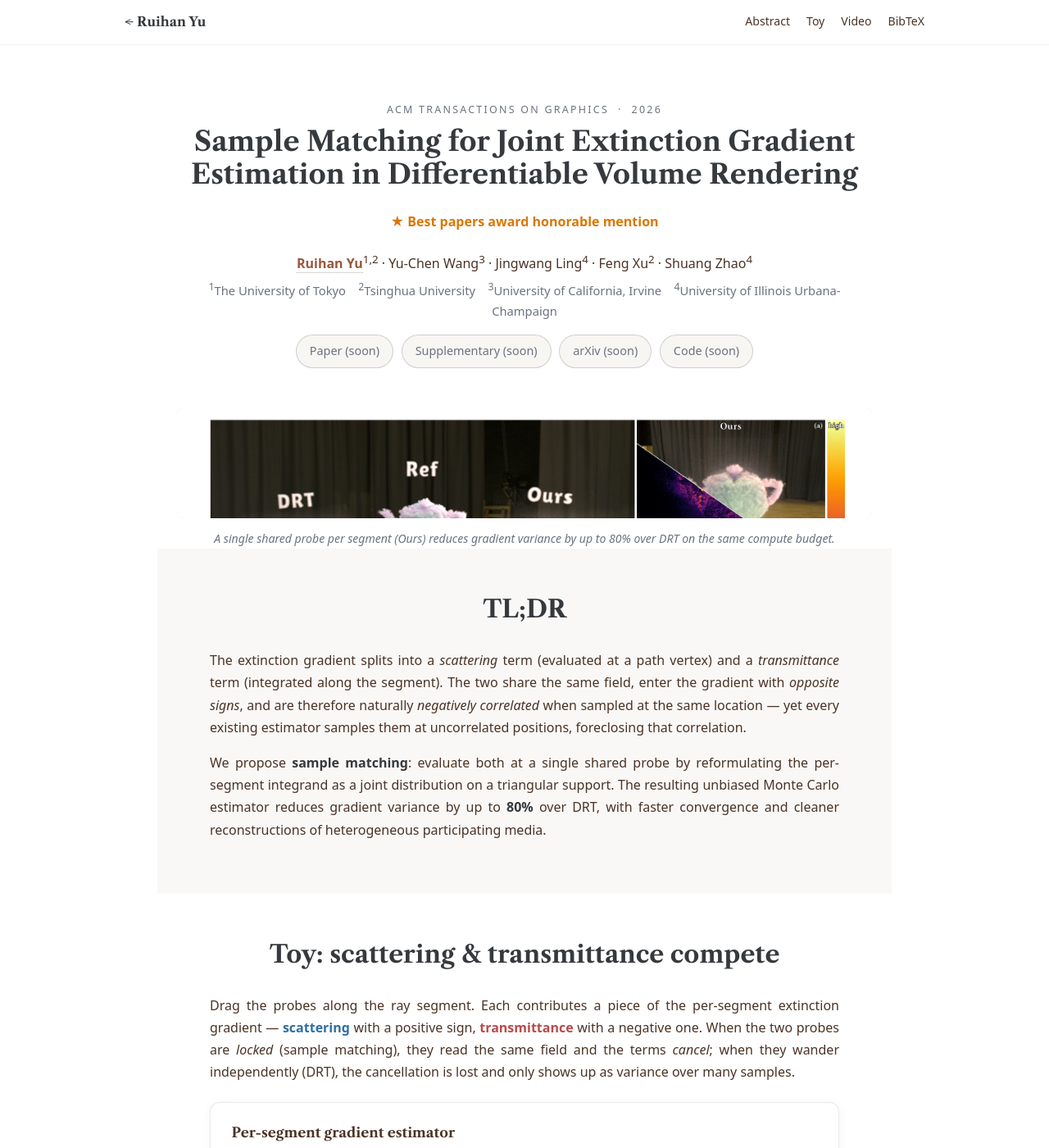
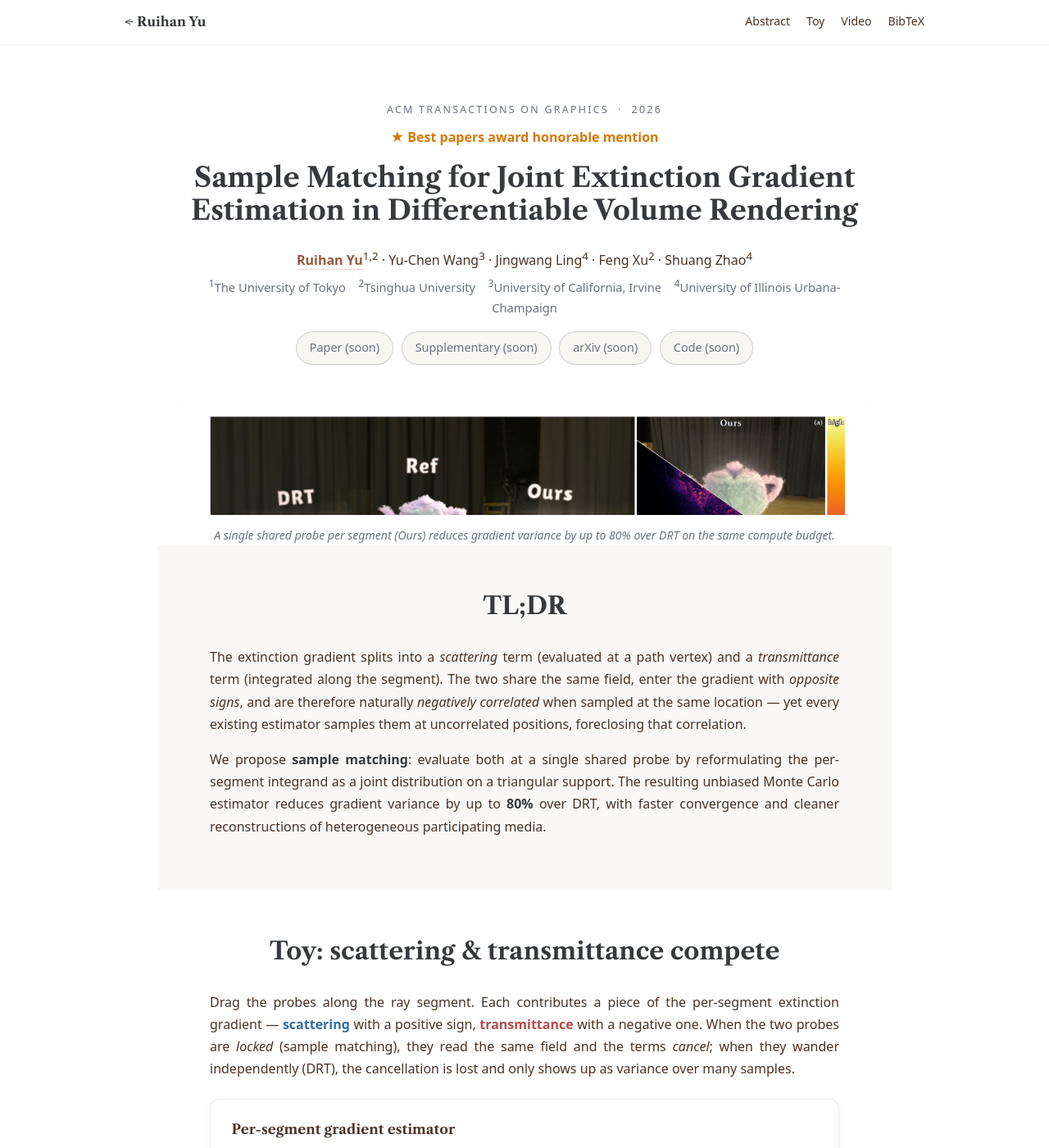
Before and after one commit to AuroraRyan0301/AuroraRyan0301.github.io, a Jekyll site: the page built from samplematching/index.html, in a window 1280 px wide and 1400 px high. Shown: the whole window at 82% size. Built offline with Jekyll 4.4.1, drawn with Linux system fonts in a browser that asks for light colours.

Commit message:
SM hero: move award badge above the title
Order is now venue eyebrow -> award -> title -> authors -> affiliations.
Adjust .award margins to sit comfortably between the eyebrow and the H1.

```diff
--- a/assets/css/project.scss
+++ b/assets/css/project.scss
@@ -121,7 +121,7 @@ section.sect--frag-inner {
 /* ---- Best-paper award (plain orange, bold, no frame) ------------------ */
 
 .award {
-  margin: 0 0 1.3rem;
+  margin: 0.15rem 0 0.9rem;
   font-size: 1rem;
   font-weight: 700;
   color: #d97706;
--- a/samplematching/index.html
+++ b/samplematching/index.html
@@ -110,11 +110,11 @@ sitemap: false
 
     <section class="hero">
       <p class="eyebrow">ACM Transactions on Graphics &nbsp;&middot;&nbsp; 2026</p>
+      <p class="award">Best papers award honorable mention</p>
       <h1 class="hero__title">
         Sample Matching for Joint Extinction Gradient<br>
         Estimation in Differentiable Volume Rendering
       </h1>
-      <p class="award">Best papers award honorable mention</p>
 
       <p class="hero__authors">
         <a class="me" href="{{ '/' | relative_url }}">Ruihan Yu</a><sup>1,2</sup> &middot;
```
